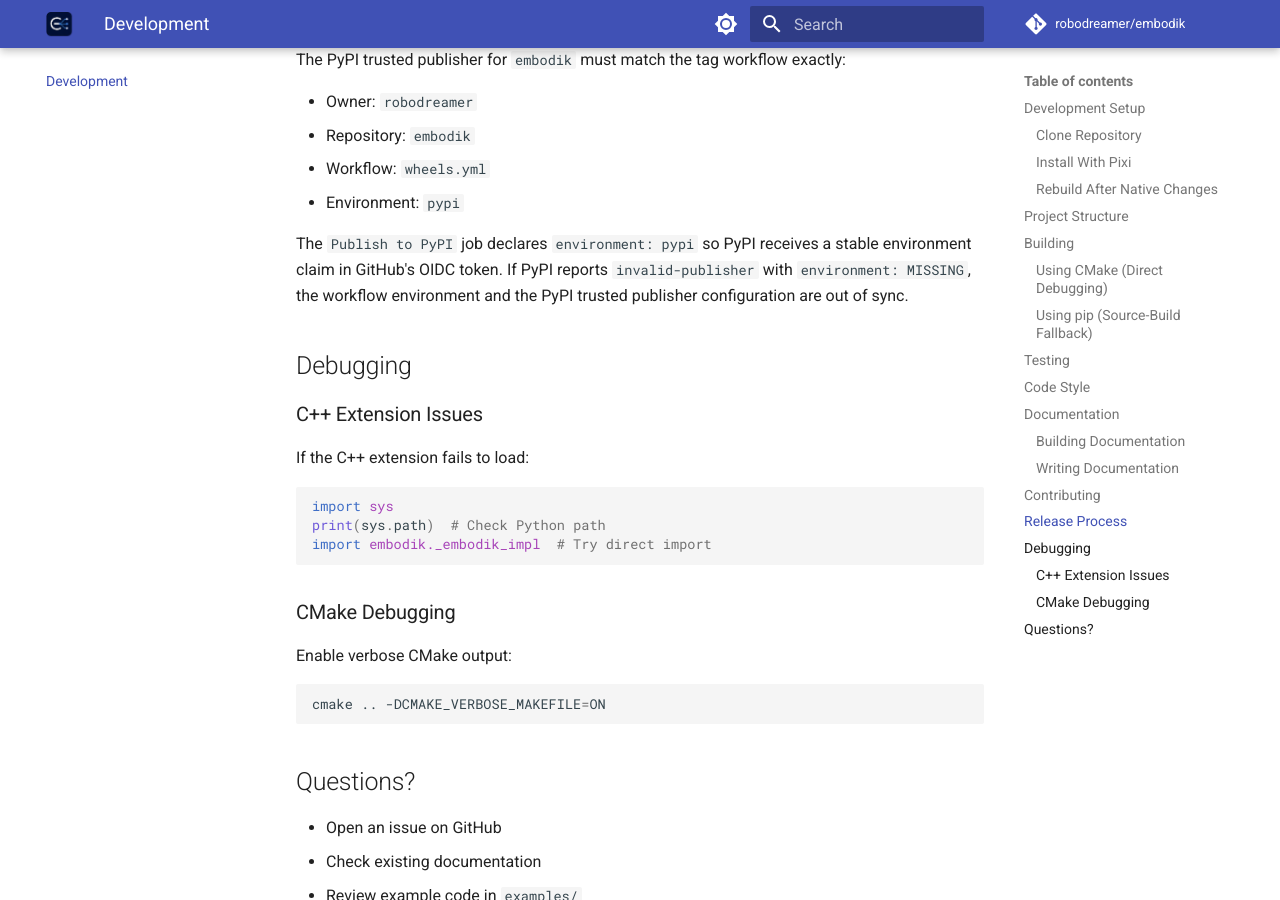
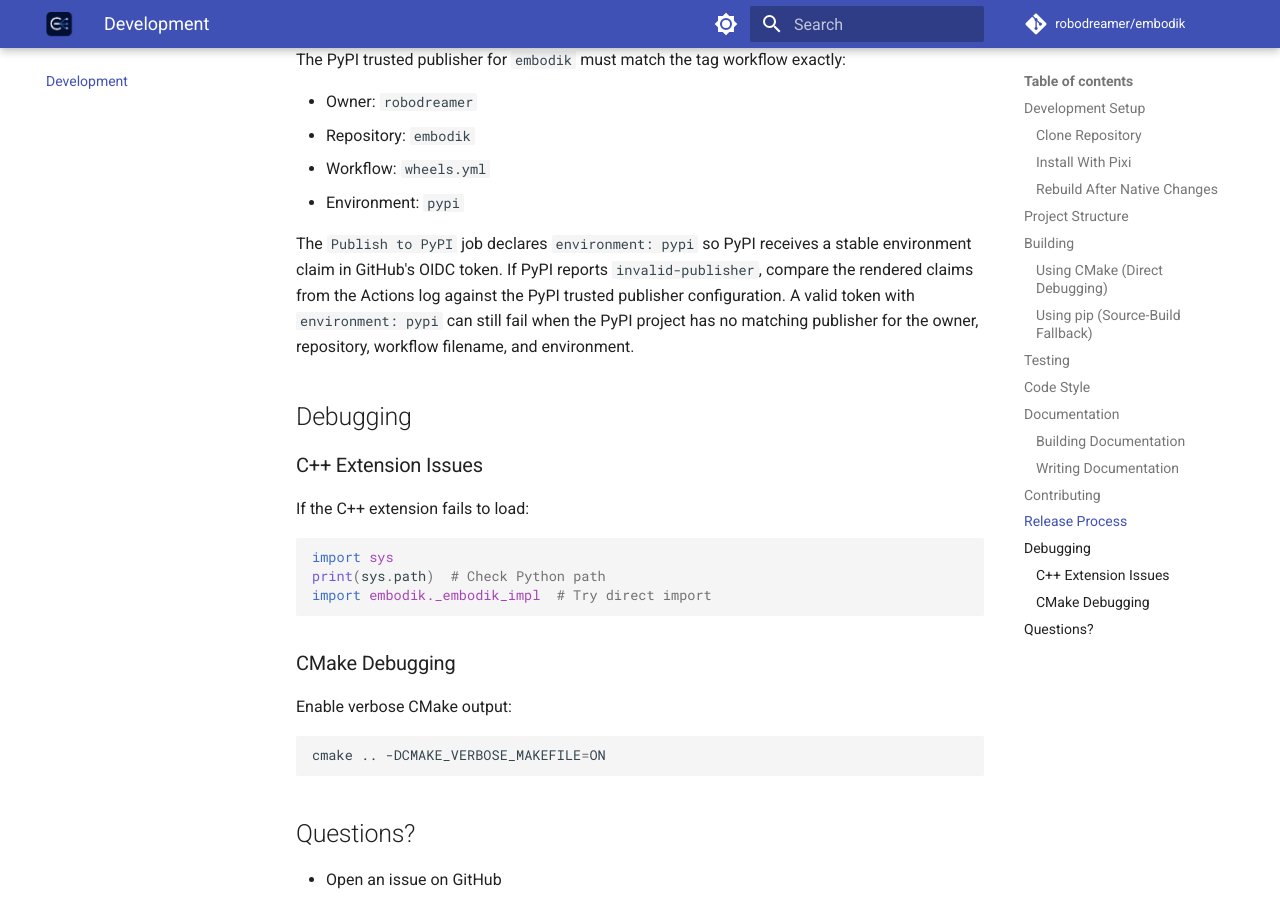
Before and after one commit to robodreamer/embodik, an MkDocs documentation site: the page built from docs/development.md, in a window 1280 px wide and 900 px high, scrolled down 2994 px. Built offline with MkDocs 1.6.1 and Material for MkDocs 9.7.7, drawn with Linux system fonts in a browser that asks for light colours; comment, search, counter and statistics services are not loaded.

Commit message:
Prevent sdist-only production releases
Guard the local PyPI upload helper so it cannot publish an EmbodiK production release that contains only the sdist, and update the release runbook to make the tag-gated wheel workflow the normal publishing path. The validation 0.20.15 hiccup came from PyPI resolving an sdist before repaired wheels were present, while the actual trusted-publishing failure remains a PyPI publisher-registration mismatch outside the repository.

Constraint: repaired wheels must land with the sdist because downstream cp311 environments should not rebuild EmbodiK against their native Pinocchio/Boost stack.

Rejected: treating validation native dependency constraints as the fix | the 0.20.15 wheels import correctly once uploaded.

Rejected: publishing production sdists locally by default | it can create a broken sdist-only window when trusted publishing fails.

Confidence: high

Scope-risk: narrow

Directive: Fix the PyPI trusted publisher for robodreamer/embodik wheels.yml environment pypi before relying on OIDC publishing; use the sdist-only override only for deliberate recovery.

Tested: pixi run python -W ignore::DeprecationWarning:hppfcl -m mkdocs build --strict; git diff --check; bash -n scripts/upload_pypi.sh scripts/upload_testpypi.sh; bash scripts/upload_pypi.sh guard check; PyPI JSON artifact check for 0.20.15 wheels.

Not-tested: full pixi run test; no new package build because this is release-process/docs scripting only.

```diff
--- a/docs/development.md
+++ b/docs/development.md
@@ -133,8 +133,10 @@
 
 The `Publish to PyPI` job declares `environment: pypi` so PyPI receives a
 stable environment claim in GitHub's OIDC token. If PyPI reports
-`invalid-publisher` with `environment: MISSING`, the workflow environment and
-the PyPI trusted publisher configuration are out of sync.
+`invalid-publisher`, compare the rendered claims from the Actions log against
+the PyPI trusted publisher configuration. A valid token with
+`environment: pypi` can still fail when the PyPI project has no matching
+publisher for the owner, repository, workflow filename, and environment.
 
 ## Debugging
 
--- a/pixi.toml
+++ b/pixi.toml
@@ -93,7 +93,7 @@
 build-dist = { cmd = "python -m build", depends-on = ["clean-dist", "patch-qhull"] }
 # Setup PyPI credentials (run once to create ~/.pypirc)
 setup-pypirc = "bash scripts/setup_pypirc.sh"
-# Upload to PyPI (requires credentials configured in ~/.pypirc)
+# Upload helpers. Production PyPI sdist-only upload is recovery-gated in the script.
 upload-testpypi = "bash scripts/upload_testpypi.sh"
 upload-pypi = "bash scripts/upload_pypi.sh"
 # Version management
```
Also changed, not shown: CHANGELOG.md (+6 -0 lines), 1 other file.
